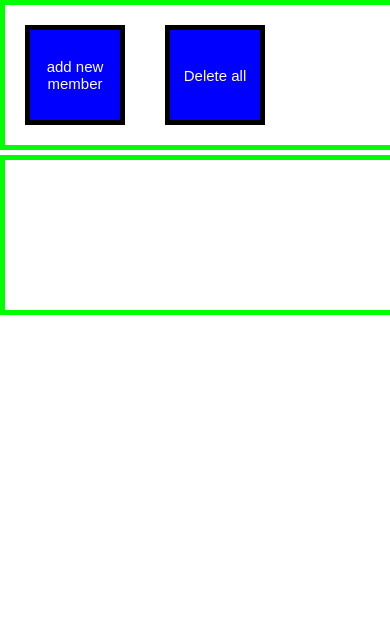
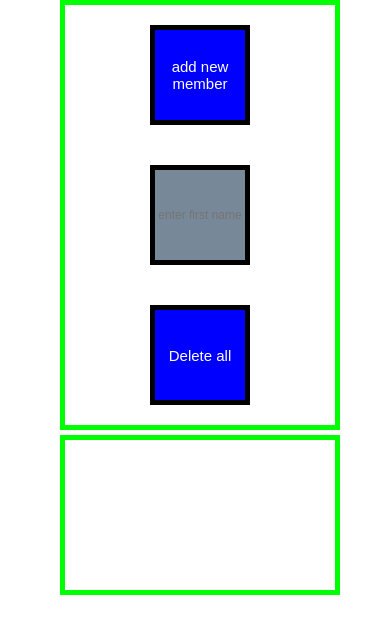
Before and after one commit to ianBayne81/Playground-two, a website built with webpack: page public/index.html in a window 390 px wide. Built offline with nearby package versions, Linux system fonts and the light colour scheme.

Commit message:
updated dependencies
updated dependencies

```diff
--- a/public/styles.css
+++ b/public/styles.css
@@ -12,6 +12,7 @@
 #input-element {
     display: flex;
     flex-wrap: wrap;
+    justify-content: center;
     height: auto;
     width: 100%;
     border: 5px solid lime;
@@ -20,6 +21,7 @@
 #array-element {
     display: flex;
     flex-wrap: wrap;
+    justify-content: center;
     min-height: 150px;
     width: 100%;
     margin-top: 5px;
@@ -44,6 +46,19 @@
     transform: scale(1.1)
 }
 
+.inputElField {
+    display: flex;
+    justify-content: center;
+    align-items: center;
+    text-align: center;
+    margin: 20px;
+    height: 90px;
+    width: 90px;
+    font-size: 12px;
+    color: white;
+    background-color: lightslategray;
+    border: 5px solid black;
+}
 
 .divs {
     display: block;
@@ -73,11 +88,12 @@
 }
 
 /* These setting are for phone display only */
-@media screen and (min-width: 0px) and (max-width: 599px) {
+@media screen and (min-width: 0px) and (max-width: 650px) {
 
     #page-container {
         margin: auto;
         height: auto;
-        width: auto;
+        width: 270px;
     }
+
 }
--- a/src/functions.js
+++ b/src/functions.js
@@ -33,6 +33,16 @@ const inputDom = function () {
     createAddButton.setAttribute('type', 'button')
     selectInputEl.appendChild(createAddButton)
 
+    //create input field for the members first name
+    const createInputOne = document.createElement('input')
+    createInputOne.placeholder = "enter first name"
+    createInputOne.classList.add("inputElField")
+    const inputOne = "input-one"
+    createInputOne.setAttribute('id', inputOne)
+    createInputOne.setAttribute('type', 'input')
+    selectInputEl.appendChild(createInputOne)
+
+
     //create delete all members button
     const createDeleteAllButton = document.createElement('button')
     createDeleteAllButton.textContent = "Delete all"
@@ -48,7 +58,7 @@ const inputDom = function () {
 const addNew = () => {
     const id = "id" + Math.random().toString(16).slice(2)
 
-    newMember.push(
+    newMember.unshift(
         {
             id: id,
             firstName: "",
--- a/src/index.js
+++ b/src/index.js
@@ -1,5 +1,5 @@
 
-import { inputDom, render, addNew, removeMember, deleteAll } from './functions'
+import { inputDom, render, addNew, deleteAll } from './functions'
 
 //render the input Dom
 inputDom()
@@ -9,9 +9,15 @@ render()
 
 //eventhandler for the add new member button
 document.querySelector("#add-button").addEventListener("click", function (e) {
-    e.preventDefault()
-    addNew()
-    render()
+  e.preventDefault()
+  addNew()
+  render()
+})
+
+//eventhandler for the 1st input field
+document.querySelector("#input-one").addEventListener("input", function (e) {
+  e.preventDefault()
+
 })
 
 //eventhandler for the delete all members button
--- a/webpack.config.js
+++ b/webpack.config.js
@@ -1,9 +1,9 @@
 const path = require('path')
 
 module.exports = {
-    entry: "./src/index.js",
+    entry: './src/index.js',
     output: {
-        path: path.resolve(__dirname, 'public/scripts'),
+        path: path.resolve(__dirname, './public/scripts'),
         publicPath: '',
         filename: 'bundle.js'
     },
```
Also changed, not shown: package.json (+6 -9 lines), public/scripts/bundle.js (+1 -1 lines), 2 other files.
